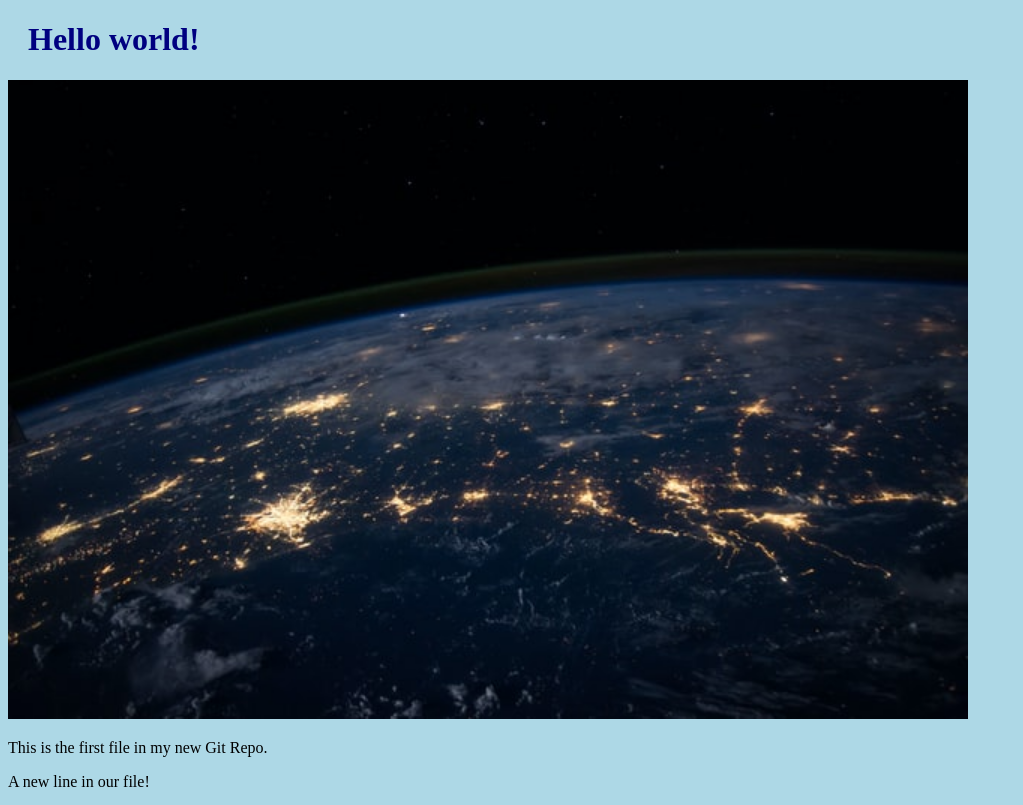
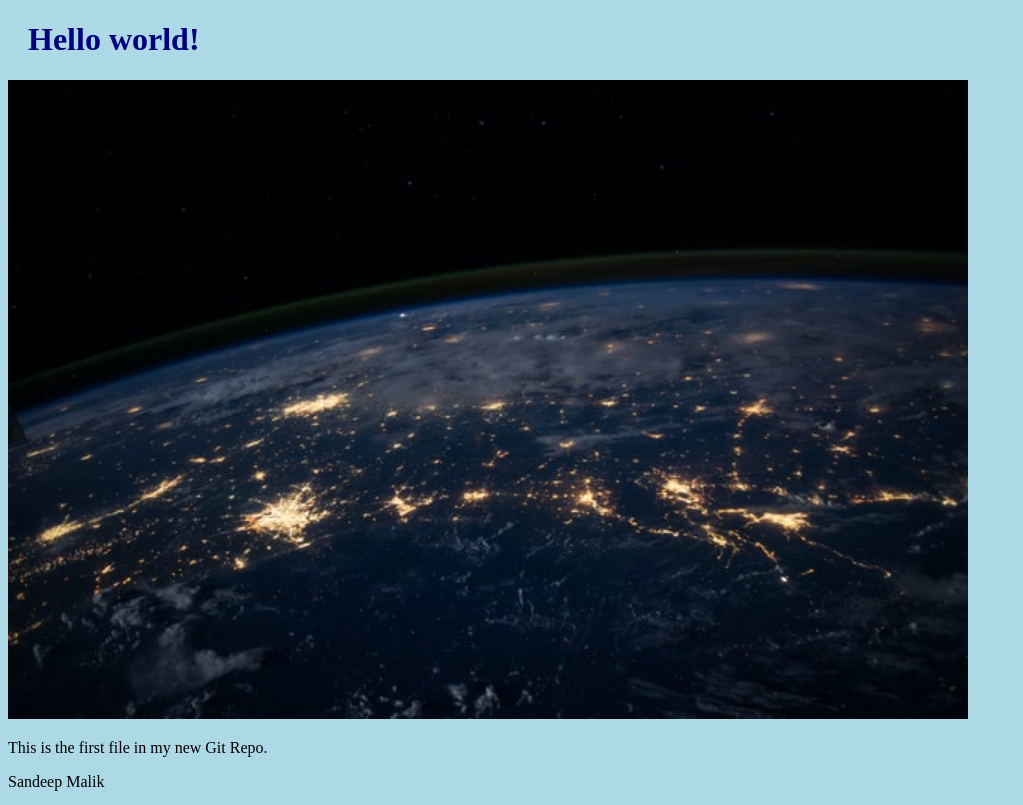
Before and after one commit to sandeepmalikBV/Latest-Hello-World, a plain HTML site: page index.html in a window 1280 px wide. Shown: the top 805 px of the page, without its empty margins (0-1023 px from the left). Drawn offline with Linux system fonts and the light colour scheme.

Commit message:
small change in index.html to check conflict

```diff
--- a/index.html
+++ b/index.html
@@ -10,7 +10,7 @@
 <div><img src="img_hello_world.jpg" alt="Hello World from Space"
 style="width:100%;max-width:960px"></div>
 <p>This is the first file in my new Git Repo.</p>
-<p>A new line in our file!</p>
+<p>Sandeep Malik</p>
 <div><img src="img_hello_git.jpg" alt="Hello Git" style="width:100%;max-width:640px"></div>
 
 </body>
```
